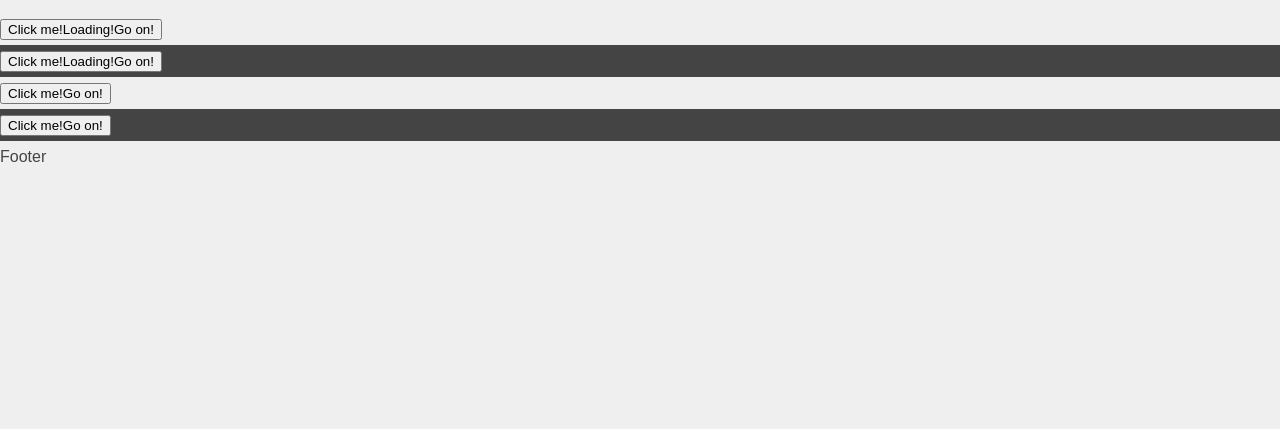
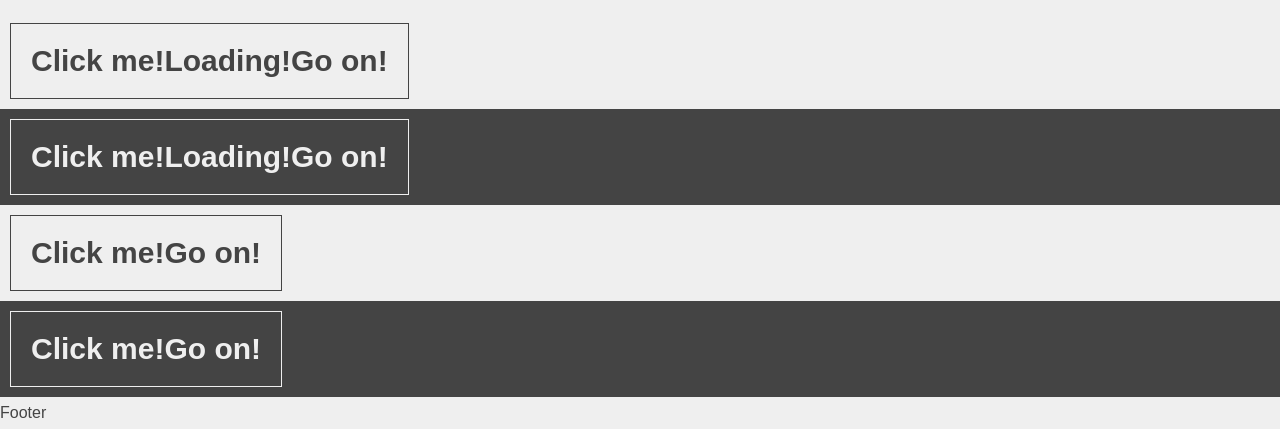
Before and after one commit to DarekMazur/lesnygacek_blog, a Gatsby site: page / in a window 1280 px wide. Shown: the part 2287-2716 px from the top of the page. Before the commit the page ends 2460 px from the top, so only its background shows below. Built offline with nearby package versions, Linux system fonts and the light colour scheme; Gatsby itself is replaced by a stand-in of ours.

Commit message:
create styles for button

```diff
--- a/src/Components/Atoms/Button/Button.js
+++ b/src/Components/Atoms/Button/Button.js
@@ -1,12 +1,13 @@
 import React from 'react';
+import { StyledButton } from './Button.styles';
 
 const Button = ({ primaryText, secondaryText, loadingText, light }) => {
   return (
-    <button>
+    <StyledButton light={light}>
       <span>{primaryText}</span>
       {loadingText ? <span>{loadingText}</span> : null}
       {secondaryText ? <span>{secondaryText}</span> : null}
-    </button>
+    </StyledButton>
   );
 };
 
--- /dev/null
+++ b/src/Components/Atoms/Button/Button.styles.js
@@ -0,0 +1,12 @@
+import styled from 'styled-components';
+
+export const StyledButton = styled.button`
+  max-width: 40rem;
+  border: ${({ theme, light }) => (light ? `${theme.colors.white} solid .1rem` : `${theme.colors.dark} solid .1rem`)};
+  background: transparent;
+  color: ${({ theme, light }) => (light ? theme.colors.white : theme.colors.dark)};
+  font-size: ${({ theme }) => theme.fontSize.l};
+  font-weight: ${({ theme }) => theme.fontWeight.bold};
+  margin: 1rem;
+  padding: 2rem;
+`;
```
